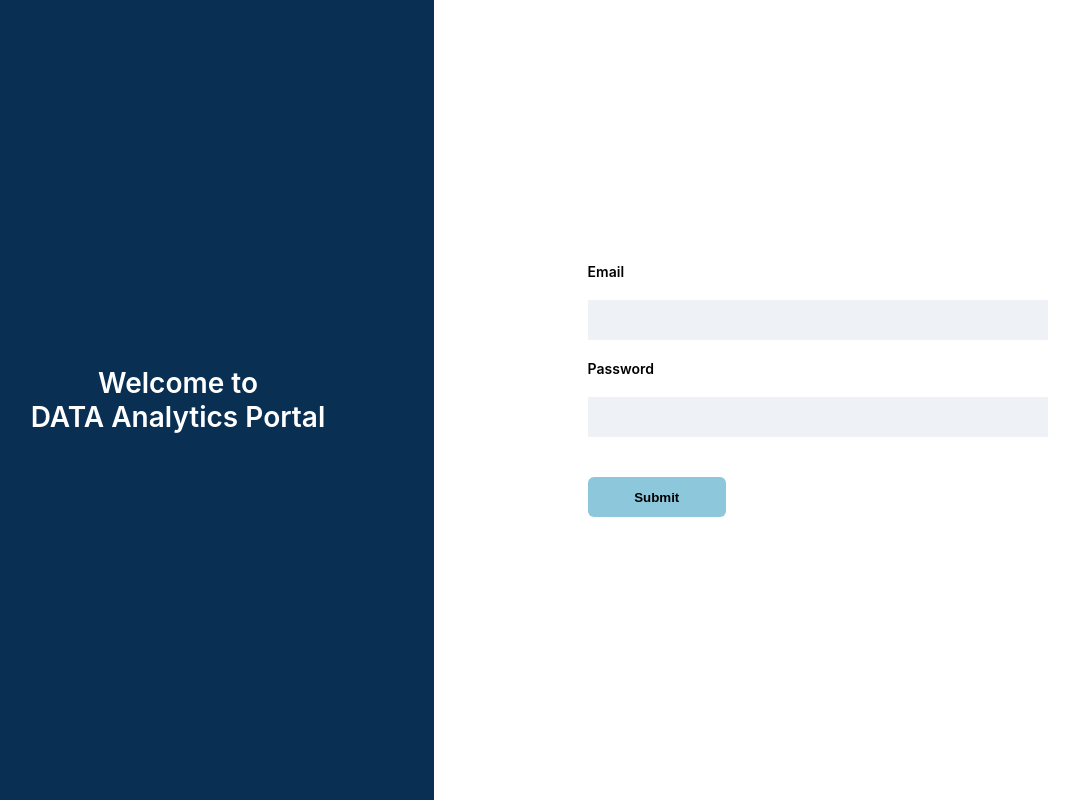
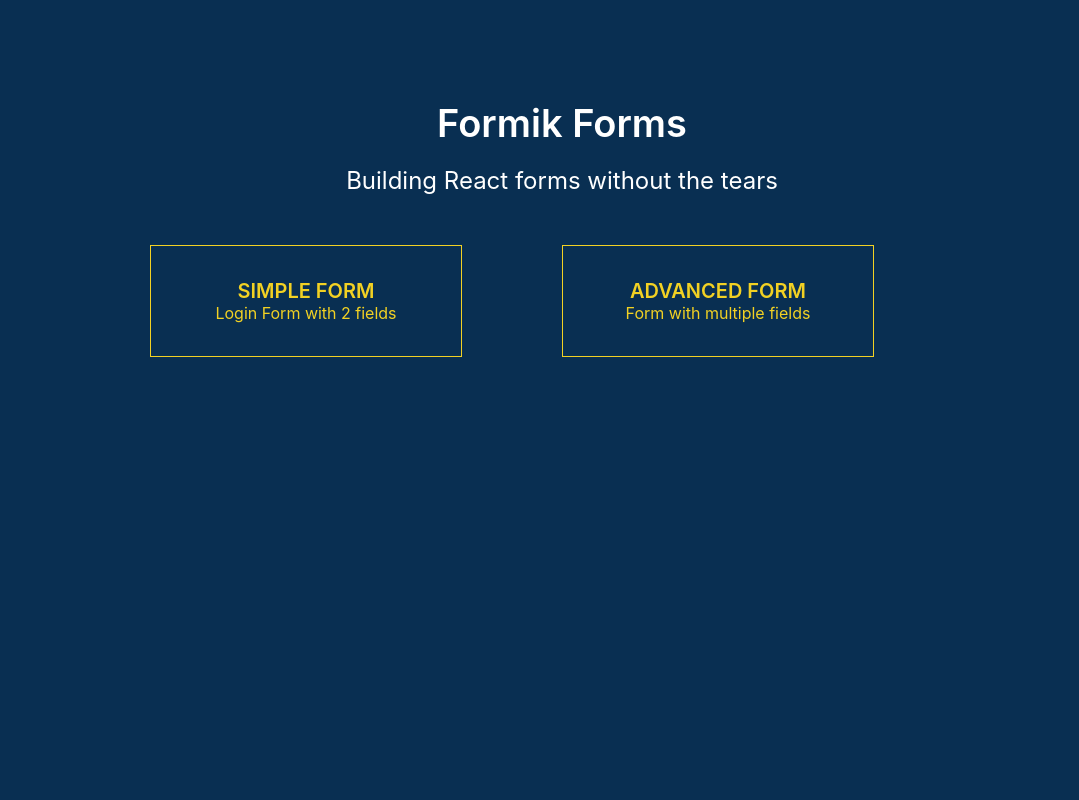
Before and after one commit to Ranjith10/react-forms, a React (Create React App) app: page / in a window 1280 px wide. Shown: the whole page, without its empty margins (78-1157 px from the left). Built offline with nearby package versions, Linux system fonts and the light colour scheme.

Commit message:
Added a selection screen

```diff
--- a/package.json
+++ b/package.json
@@ -9,6 +9,7 @@
         "formik": "^2.1.5",
         "react": "^16.13.1",
         "react-dom": "^16.13.1",
+        "react-router-dom": "^5.2.0",
         "react-scripts": "3.4.1",
         "yup": "^0.29.1"
     },
@@ -17,9 +18,6 @@
         "build": "react-scripts build",
         "test": "react-scripts test",
         "eject": "react-scripts eject"
-  },
-  "eslintConfig": {
-    "extends": "react-app"
     },
     "browserslist": {
         "production": [
--- a/src/App.js
+++ b/src/App.js
@@ -1,13 +1,25 @@
 import React from 'react'
+import { BrowserRouter as Router, Route, Switch } from 'react-router-dom'
 
 import Login from './Forms/Login'
+import Selection from './Selection'
 import './App.css'
 
 function App() {
     return (
-        <div className='App'>
-            <Login />
-        </div>
+        <Router>
+            <div className='App'>
+                <Switch>
+                    <Route exact path='/' render={() => <Selection />} />
+                    <Route exact path='/login-form' render={() => <Login />} />
+                    <Route
+                        exact
+                        path='/advanced-form'
+                        render={() => <Login />}
+                    />
+                </Switch>
+            </div>
+        </Router>
     )
 }
 
--- /dev/null
+++ b/src/Selection.css
@@ -0,0 +1,53 @@
+.selection-wrapper {
+    display: flex;
+    flex-direction: column;
+    color: #ffffff;
+    height: 100vh;
+    background-color: #092f52;
+    align-items: center;
+}
+.selection-title {
+    margin-top: 100px;
+    font-size: 38px;
+    font-weight: 600;
+}
+.selection-subtitle {
+    font-size: 24px;
+    margin-top: 20px;
+}
+.selection-buttons-wrapper {
+    display: flex;
+    justify-content: center;
+    align-items: center;
+    margin-top: 50px;
+}
+.login-form-selection,
+.adv-form-selection {
+    display: flex;
+    flex-direction: column;
+    color: #f2d123;
+    text-decoration: none;
+    border: 1px solid #f2d123;
+    padding: 20px 30px;
+    height: 70px;
+    justify-content: center;
+    align-items: center;
+    cursor: pointer;
+    margin-right: 100px;
+    width: 250px;
+}
+.login-form-selection:hover,
+.adv-form-selection:hover {
+    color: #092f52;
+    background-color: #f2d123;
+}
+.login-form-title,
+.adv-form-title {
+    text-transform: uppercase;
+    font-size: 20px;
+    font-weight: 600;
+}
+.login-form-subtitle,
+.adv-form-subtitle {
+    font-size: 15px;
+}
--- /dev/null
+++ b/src/Selection.js
@@ -0,0 +1,31 @@
+import React from 'react'
+import { NavLink, Route, Switch } from 'react-router-dom'
+
+import './Selection.css'
+
+const Selection = () => {
+    return (
+        <div className='selection-wrapper'>
+            <div className='selection-title'>Formik Forms</div>
+            <div className='selection-subtitle'>
+                Building React forms without the tears
+            </div>
+            <div className='selection-buttons-wrapper'>
+                <NavLink to='/login-form' className='login-form-selection'>
+                    <div className='login-form-title'>Simple Form</div>
+                    <div className='login-form-subttitle'>
+                        Login Form with 2 fields
+                    </div>
+                </NavLink>
+                <NavLink to='/advanced-form' className='adv-form-selection'>
+                    <div className='adv-form-title'>Advanced Form</div>
+                    <div className='adv-form-subttitle'>
+                        Form with multiple fields
+                    </div>
+                </NavLink>
+            </div>
+        </div>
+    )
+}
+
+export default Selection
```
Also changed, not shown: src/Forms/AdvancedForm.css (added), src/Forms/AdvancedForm.js (added), 1 other file (tests, documents, lock files or other folders). Lines whose indentation alone changed are shown as unchanged.
